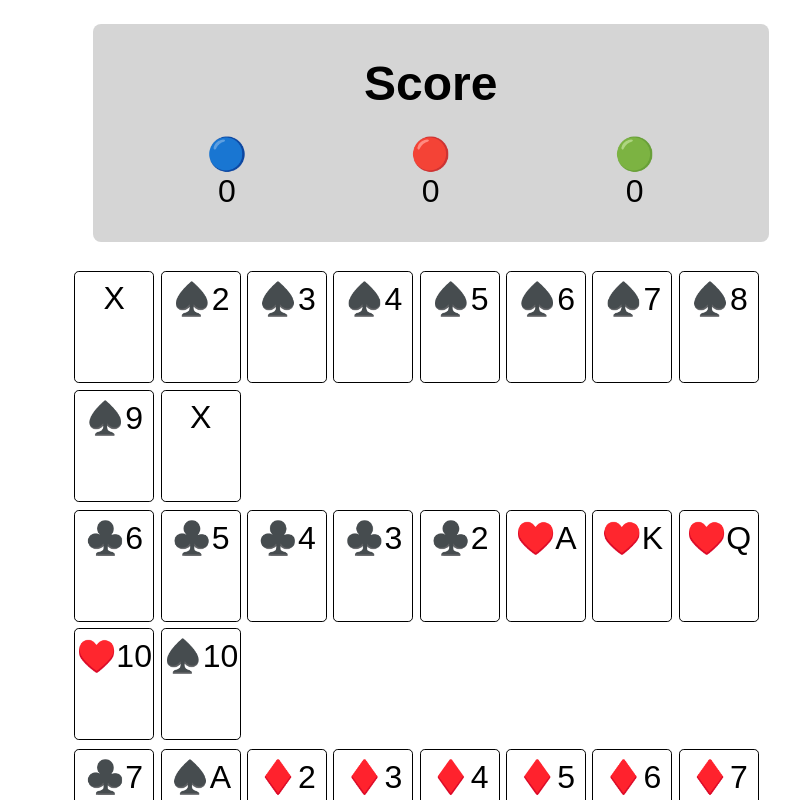
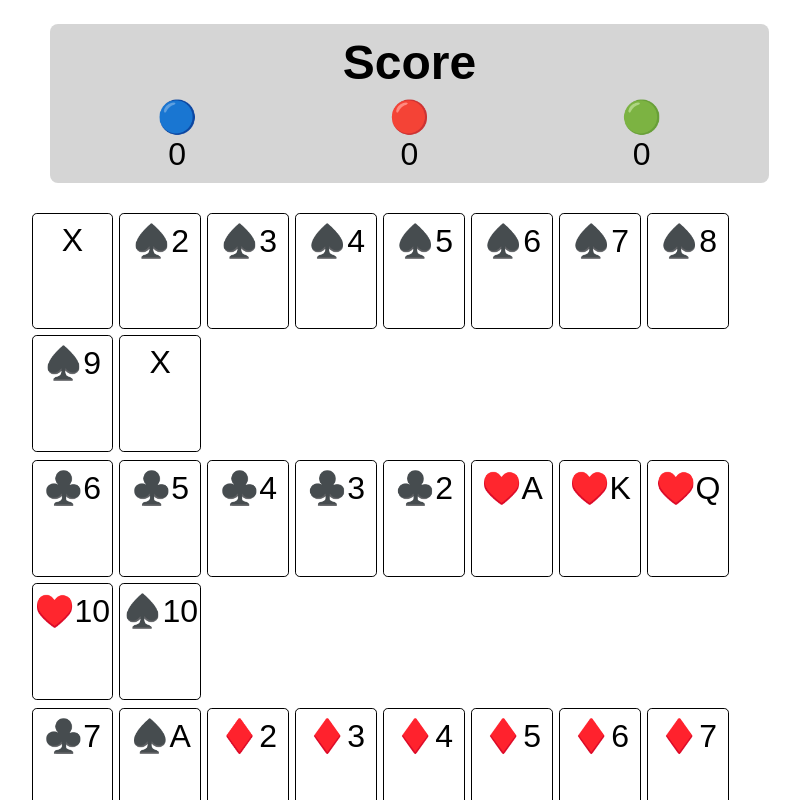
Before and after one commit to MaK-Sandbox/sequence-react, a React (Vite) app: page / in a window 1280 px wide. Shown: the top 800 px of the page, without its empty margins (299-1099 px from the left). Built offline with nearby package versions, Linux system fonts and the light colour scheme.

Commit message:
Change the styling of each individual card by adding an aspect ratio so when developers change the width of the cards, the height is automatically adjusted

```diff
--- a/src/Component/Board.module.css
+++ b/src/Component/Board.module.css
@@ -7,8 +7,10 @@
   border: var(--card-border);
   border-radius: var(--card-border-radius);
 
-  height: 3.5em;
-  width: 2.5em;
+  height: var(--card-height);
+  width: var(--card-width);
+  aspect-ratio: var(--card-aspect-ratio);
+
   margin: 0.1em;
   display: inline-flex;
   flex-direction: column;
--- a/src/Component/Hand.module.css
+++ b/src/Component/Hand.module.css
@@ -23,6 +23,7 @@
 .Card {
   width: var(--card-width);
   height: var(--card-height);
+  aspect-ratio: var(--card-aspect-ratio);
   border: var(--card-border);
   border-radius: var(--card-border-radius);
 }
--- a/src/index.css
+++ b/src/index.css
@@ -19,14 +19,15 @@
   -webkit-text-size-adjust: 100%;
 
   /* Custom variablse */
-  --default-padding: 1em;
+  --default-padding: calc(1em / 3);
   --default-margin: 0.75em;
   --default-border-radius: 0.25em;
   --secondary-color: rgb(213, 213, 213);
 
   /* Playing card dimensions */
-  --card-height: 3.5em;
-  --card-width: 2.5em;
+  --card-height: auto;
+  --card-width: 2.55em;
+  --card-aspect-ratio: 0.7;
   --card-border: 0.02em solid black;
   --card-border-radius: 0.15em;
   --card-color: #ffffff;
```
